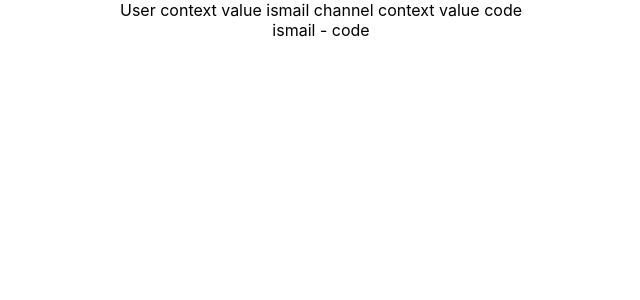
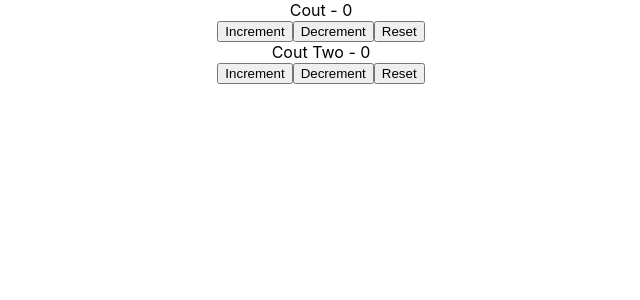
Before and after one commit to blackeagle94/Redux, a React (Create React App) app in the folder redux-react/: page / in a window 1280 px wide. Shown: the top 300 px of the page, without its empty margins (319-959 px from the left). Built offline with nearby package versions, Linux system fonts and the light colour scheme.

Commit message:
useReducer completed

```diff
--- a/redux-react/src/App.js
+++ b/redux-react/src/App.js
@@ -9,17 +9,21 @@ import NewCakeContainer from './components/NewCakeContainer';
 import UserContainer from './components/UserContainer';
 import ComponentC from './Hooks/context API/ComponentC';
 import DataFetching from './Hooks/useEffect/DataFetching';
+import CounterOne from './Hooks/useReducer/CounterOne';
+import CounterThree from './Hooks/useReducer/CounterThree';
+import CounterTwo from './Hooks/useReducer/CounterTwo';
 
 export const UserContext = React.createContext();
 export const ChannelContext = React.createContext();
 function App() {
 	return (
 		<div className="App">
-			<UserContext.Provider value={'ismail'}>
+			<CounterThree />
+			{/* <UserContext.Provider value={'ismail'}>
 				<ChannelContext.Provider value={'code'}>
 					<ComponentC />
 				</ChannelContext.Provider>
-			</UserContext.Provider>
+			</UserContext.Provider> */}
 			{/* Redux Components
 			<ItemContainer cake />
 			<ItemContainer />
--- /dev/null
+++ b/redux-react/src/Hooks/useReducer/CounterOne.js
@@ -0,0 +1,29 @@
+import React, { useReducer } from 'react';
+
+const initialState = 0;
+const reducer = (curentState, action) => {
+	switch (action) {
+		case 'increment':
+			return curentState + 1;
+		case 'decrement':
+			return curentState - 1;
+		case 'reset':
+			return initialState;
+		default:
+			return curentState;
+	}
+};
+
+function CounterOne() {
+	const [ count, dispatch ] = useReducer(reducer, initialState);
+	return (
+		<div>
+			<div>Cout - {count}</div>
+			<button onClick={() => dispatch('increment')}>Increment</button>
+			<button onClick={() => dispatch('decrement')}>Decrement</button>
+			<button onClick={() => dispatch('reset')}>Reset</button>
+		</div>
+	);
+}
+
+export default CounterOne;
--- /dev/null
+++ b/redux-react/src/Hooks/useReducer/CounterThree.js
@@ -0,0 +1,36 @@
+import React, { useReducer } from 'react';
+
+const initialState = 0;
+const reducer = (curentState, action) => {
+	switch (action) {
+		case 'increment':
+			return curentState + 1;
+		case 'decrement':
+			return curentState - 1;
+		case 'reset':
+			return initialState;
+		default:
+			return curentState;
+	}
+};
+
+function CounterThree() {
+	const [ count, dispatch ] = useReducer(reducer, initialState);
+	const [ countTwo, dispatchTwo ] = useReducer(reducer, initialState);
+	return (
+		<div>
+			<div>Cout - {count}</div>
+			<button onClick={() => dispatch('increment')}>Increment</button>
+			<button onClick={() => dispatch('decrement')}>Decrement</button>
+			<button onClick={() => dispatch('reset')}>Reset</button>
+            <div>
+            <div>Cout Two - {countTwo}</div>
+            <button onClick={() => dispatchTwo('increment')}>Increment</button>
+			<button onClick={() => dispatchTwo('decrement')}>Decrement</button>
+			<button onClick={() => dispatchTwo('reset')}>Reset</button>
+            </div>
+		</div>
+	);
+}
+
+export default CounterThree;
--- /dev/null
+++ b/redux-react/src/Hooks/useReducer/CounterTwo.js
@@ -0,0 +1,43 @@
+import React, { useReducer } from 'react';
+
+const initialState = {
+	firstCounter: 0,
+	secondCounter: 10
+};
+const reducer = (curentState, action) => {
+	switch (action.type) {
+		case 'increment':
+			return {...curentState, firstCounter: curentState.firstCounter + action.value };
+		case 'decrement':
+			return {...curentState, firstCounter: curentState.firstCounter - action.value };
+		case 'increment2':
+			return {...curentState, secondCounter: curentState.secondCounter + action.value };
+		case 'decrement2':
+			return {...curentState, secondCounter: curentState.secondCounter - action.value };
+		case 'reset':
+			return initialState;
+		default:
+			return curentState;
+	}
+};
+
+function CounterTwo() {
+	const [ count, dispatch ] = useReducer(reducer, initialState);
+	return (
+		<div>
+			<div>First Counter - {count.firstCounter}</div>
+			<div>Second Counter - {count.secondCounter}</div>
+			<button onClick={() => dispatch({ type: 'increment', value: 1 })}>Increment</button>
+			<button onClick={() => dispatch({ type: 'decrement', value: 1 })}>Decrement</button>
+			<button onClick={() => dispatch({ type: 'increment', value: 5 })}>Increment 5</button>
+			<button onClick={() => dispatch({ type: 'decrement', value: 5 })}>Decrement 5</button>
+            <div>
+            <button onClick={() => dispatch({ type: 'increment2', value: 1 })}>Increment Counter Two</button>
+			<button onClick={() => dispatch({ type: 'decrement2', value: 1 })}>Decrement Counter Two</button>
+            </div>
+			<button onClick={() => dispatch({ type: 'reset' })}>Reset</button>
+		</div>
+	);
+}
+
+export default CounterTwo;
```
Also changed, not shown: 1 other file (tests, documents, lock files or other folders).
